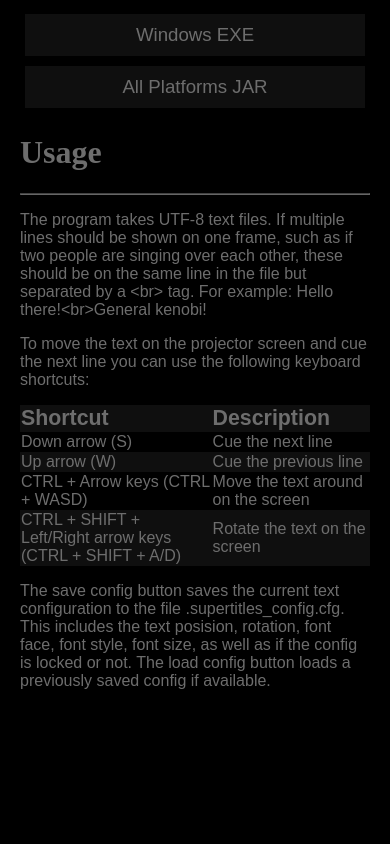
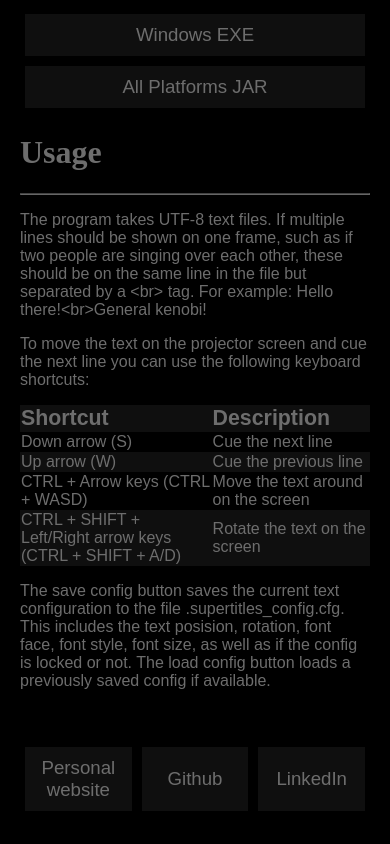
Before and after one commit to nikerl/supertitles, a plain HTML site: page index.html in a window 390 px wide. Shown: the part 818-1662 px from the top of the page. Before the commit the page ends 1544 px from the top, so only its background shows below. Drawn offline with Linux system fonts and the light colour scheme.

Commit message:
Add footer

```diff
--- a/index.html
+++ b/index.html
@@ -98,7 +98,20 @@
             </center>
             <p>The save config button saves the current text configuration to the file .supertitles_config.cfg. This includes the text posision,
                 rotation, font face, font style, font size, as well as if the config is locked or not. The load config button loads a previously
-                saved config if available.</p>
+                saved config if available.
+            </p>
+
+            <br>
+            <br>
+            <div class="footer">
+                <center>
+                    <div class="button-container" style="background-color: black;">
+                        <a class="button" target="_blank" href="https://erlandsson.dev" style="color: white; text-decoration: none; margin-bottom: 10pt;">Personal website</a>
+                        <a class="button" target="_blank" href="https://github.com/nikerl" style="color: white; text-decoration: none; margin-bottom: 10pt;">Github</a>
+                        <a class="button" target="_blank" href="https://linkedin.com/in/nik-erlandsson" style="color: white; text-decoration: none; margin-bottom: 10pt;">LinkedIn</a>
+                    </div>
+                </center>
+            </div>
         </div>
     </div>
     <script src="/script.js"></script>
--- a/styles.css
+++ b/styles.css
@@ -105,11 +105,16 @@ a:hover {
     opacity: 1;
 }
 
+.footer {
+    position: fixed;
+    bottom: 0;
+}
+
 
 /* Link box */
 .button-container {
     display: flex;
-    width: 95%;
+    width: 800pt;
 }
 .button {
     flex: 1;
@@ -171,6 +176,15 @@ a:hover {
         width: 100%;
     }
 
+    .footer {
+        width: 100%;
+        position: relative;
+    }
+
+    .footer .button-container {
+        flex-direction: row;
+    }
+
     @keyframes moveUp {
         0% {
             top: 40vh;
```
